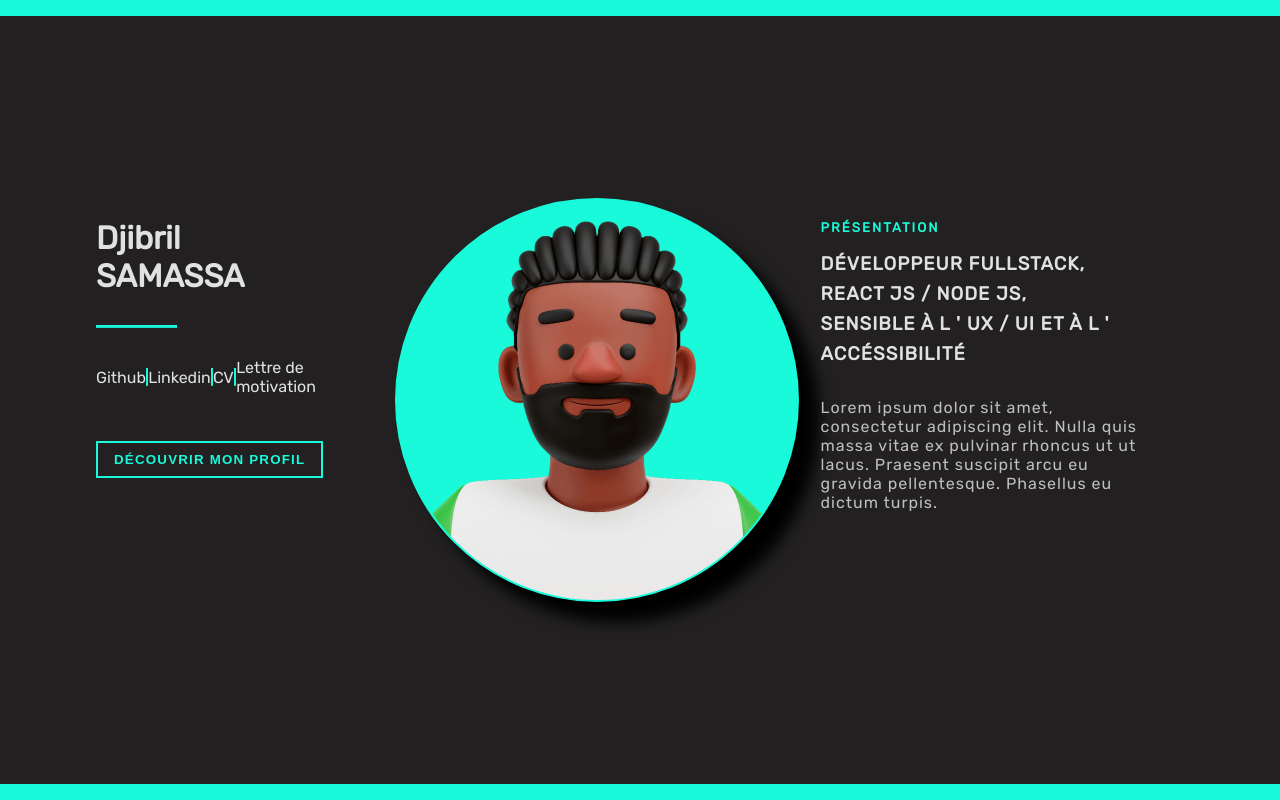
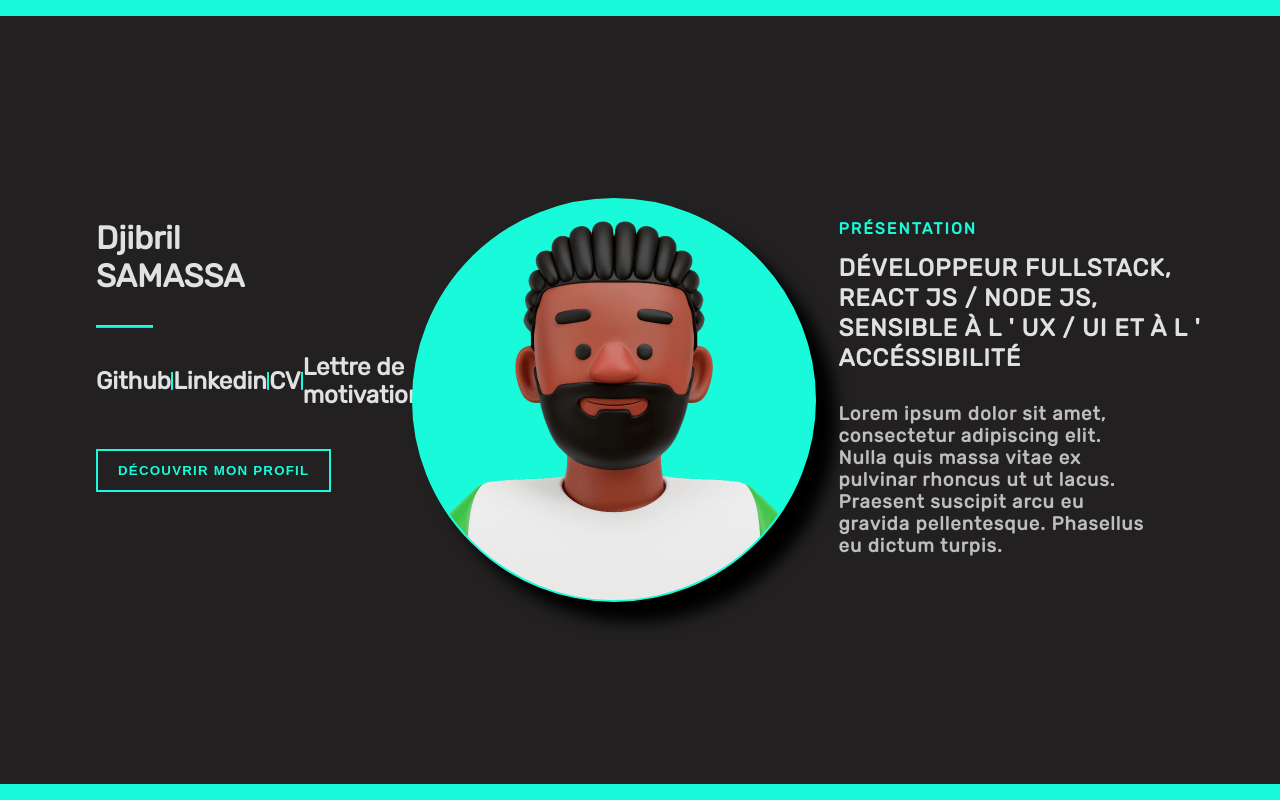
Before and after one commit to Djibril2Kumo/Portfolio, a React (Create React App) app: page / in a window 1280 px wide. Built offline with nearby package versions, Linux system fonts and the light colour scheme.

Commit message:
size edit

```diff
--- a/src/Components/Modal.js
+++ b/src/Components/Modal.js
@@ -6,7 +6,7 @@ import { Divider } from "@mui/material";
 
 export default function Modal() {
   return (
-    <Fade direction="down" duration={1000}>
+    <Fade direction="down" duration={700}>
       <div className={Style.mainContainer}>
         <div style={{ padding: "0.5em", backgroundColor: "#18fad9" }}></div>
 
@@ -22,22 +22,22 @@ export default function Modal() {
                 <Divider className={Style.line} />
               </span>
               <span className={Style.LinkBar}>
-                <a href="">Github</a>
+                <a href=""><h2>Github</h2></a>
                 <Divider className={Style.line2} />
-                <a href="/">Linkedin</a>
+                <a href="/"><h2>Linkedin</h2></a>
                 <Divider className={Style.line2} />
                 <a
                   download={"SAMASSA_DJIBRIL_CV"}
                   href="SAMASSA_DJIBRIL_CV.pdf"
                 >
-                  CV
+                  <h2>CV</h2>
                 </a>
                 <Divider className={Style.line2} />
                 <a
                   download={"SAMASSA_DJIBRIL_LETTRE"}
                   href="SAMASSA_DJIBRIL_LDM.pdf"
                 >
-                  Lettre de motivation
+                  <h2>Lettre de motivation</h2>
                 </a>
               </span>
               <button
@@ -60,7 +60,7 @@ export default function Modal() {
 
           {/* pt3 */}
           <div className={Style.pt3}>
-            <h5
+            <h4
               className={Style.strechedText}
               style={{
                 color: "#18fad9",
@@ -68,8 +68,8 @@ export default function Modal() {
               }}
             >
               Présentation
-            </h5>
-            <h3
+            </h4>
+            <h2
               className={Style.intro}
               style={{
                 letterSpacing: "1px",
@@ -78,8 +78,8 @@ export default function Modal() {
               Développeur Fullstack, <br />
               React JS / Node JS, <br />
               sensible à l &apos; ux / ui et à l &apos; accéssibilité
-            </h3>
-            <p
+            </h2>
+            <h3
               style={{
                 letterSpacing: "1px",
                 marginTop: "10px",
@@ -89,7 +89,7 @@ export default function Modal() {
               Lorem ipsum dolor sit amet, consectetur adipiscing elit. Nulla
               quis massa vitae ex pulvinar rhoncus ut ut lacus. Praesent
               suscipit arcu eu gravida pellentesque. Phasellus eu dictum turpis.
-            </p>
+            </h3>
           </div>
         </span>
         <div style={{ padding: "0.5em", backgroundColor: "#18fad9" }}></div>
--- a/src/Components/Modal.module.css
+++ b/src/Components/Modal.module.css
@@ -67,7 +67,7 @@
   padding: 1px;
   margin: 30px 0px 5px 0px;
   background-color: #18fad9;
-  width: 30%;
+  width: 20%;
 }
 
 .line2 {
@@ -109,7 +109,7 @@
 
 .customButton {
   margin-top: 20px;
-  padding: 9px 16px;
+  padding: 12px 20px;
   background-color: transparent;
   color: #18fad9;
   font-weight: 550;
```
